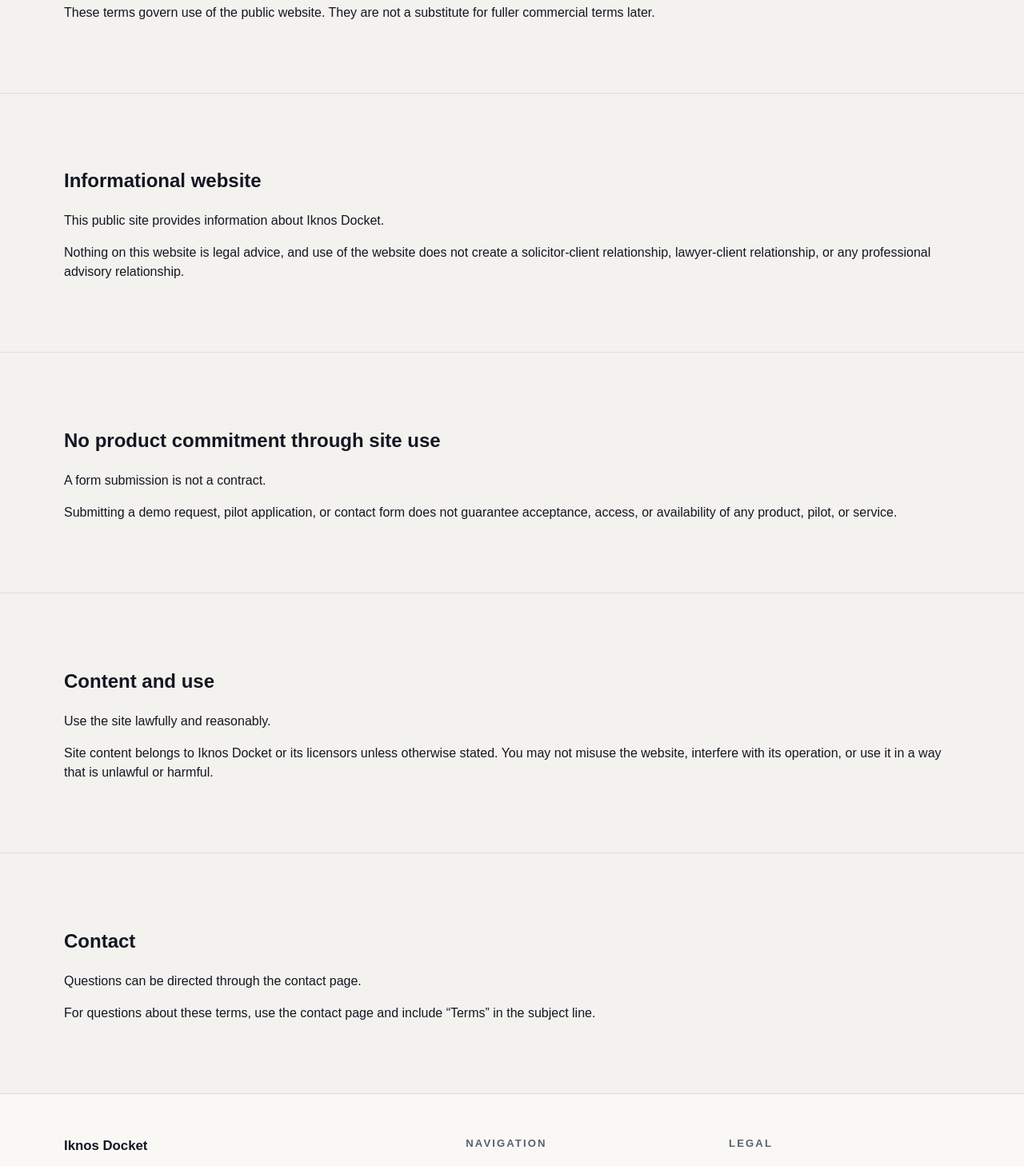
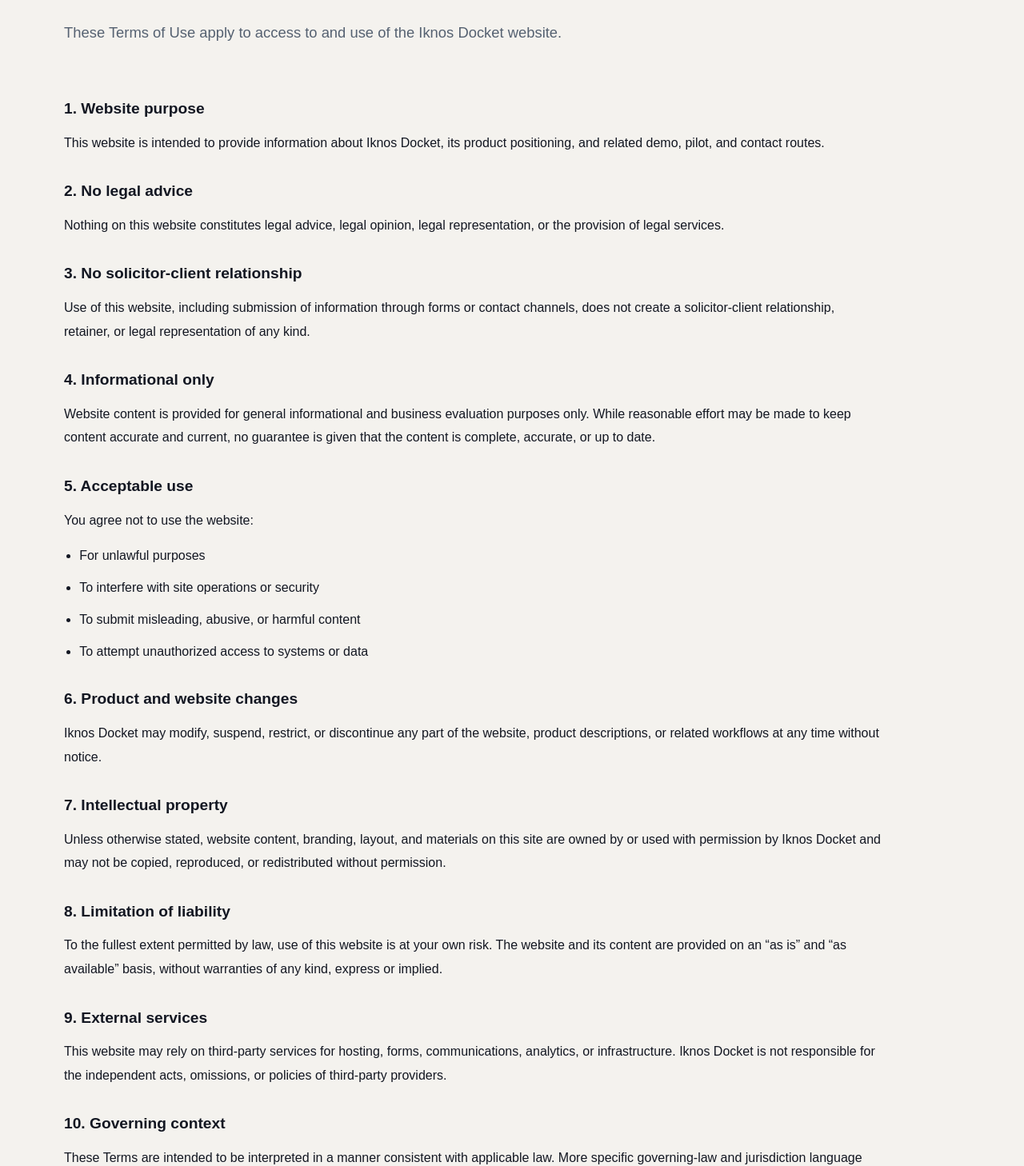
Before and after one commit to Nova-Legal/iknos-docket-site, a Next.js app: page /terms in a window 1280 px wide. Shown: the part 240-1698 px from the top of the page at 80% size. Built offline with nearby package versions, Linux system fonts and the light colour scheme.

Commit message:
Upgrade privacy and terms pages

```diff
--- a/app/globals.css
+++ b/app/globals.css
@@ -491,3 +491,32 @@
     grid-template-columns: 1fr;
   }
 }
+
+.legal-page {
+  max-width: 72rem;
+}
+
+.legal-stack {
+  display: grid;
+  gap: 2rem;
+  max-width: 64rem;
+}
+
+.legal-stack section {
+  display: grid;
+  gap: 0.8rem;
+}
+
+.legal-stack h2 {
+  margin: 0;
+  font-size: 1.2rem;
+}
+
+.legal-stack p {
+  margin: 0;
+  line-height: 1.85;
+}
+
+.legal-stack .clean-list {
+  margin-top: 0.2rem;
+}
--- a/app/terms/page.tsx
+++ b/app/terms/page.tsx
@@ -1,26 +1,130 @@
-import { Hero } from "@/components/hero";
-import { Section } from "@/components/section";
-
 export default function TermsPage() {
   return (
-    <>
-      <Hero
-        eyebrow="Terms of Use"
-        title="Terms of use"
-        description="These terms govern use of the public website. They are not a substitute for fuller commercial terms later."
-      />
-      <Section title="Informational website" intro="This public site provides information about Iknos Docket.">
-        <p>Nothing on this website is legal advice, and use of the website does not create a solicitor-client relationship, lawyer-client relationship, or any professional advisory relationship.</p>
-      </Section>
-      <Section title="No product commitment through site use" intro="A form submission is not a contract.">
-        <p>Submitting a demo request, pilot application, or contact form does not guarantee acceptance, access, or availability of any product, pilot, or service.</p>
-      </Section>
-      <Section title="Content and use" intro="Use the site lawfully and reasonably.">
-        <p>Site content belongs to Iknos Docket or its licensors unless otherwise stated. You may not misuse the website, interfere with its operation, or use it in a way that is unlawful or harmful.</p>
-      </Section>
-      <Section title="Contact" intro="Questions can be directed through the contact page.">
-        <p>For questions about these terms, use the contact page and include “Terms” in the subject line.</p>
-      </Section>
-    </>
+    <section className="section">
+      <div className="container page-stack legal-page">
+        <div className="page-hero">
+          <p className="eyebrow">Terms of Use</p>
+          <h1>Terms of Use</h1>
+          <p className="page-lead">
+            These Terms of Use apply to access to and use of the Iknos Docket
+            website.
+          </p>
+        </div>
+
+        <div className="legal-stack">
+          <section>
+            <h2>1. Website purpose</h2>
+            <p>
+              This website is intended to provide information about Iknos
+              Docket, its product positioning, and related demo, pilot, and
+              contact routes.
+            </p>
+          </section>
+
+          <section>
+            <h2>2. No legal advice</h2>
+            <p>
+              Nothing on this website constitutes legal advice, legal opinion,
+              legal representation, or the provision of legal services.
+            </p>
+          </section>
+
+          <section>
+            <h2>3. No solicitor-client relationship</h2>
+            <p>
+              Use of this website, including submission of information through
+              forms or contact channels, does not create a solicitor-client
+              relationship, retainer, or legal representation of any kind.
+            </p>
+          </section>
+
+          <section>
+            <h2>4. Informational only</h2>
+            <p>
+              Website content is provided for general informational and business
+              evaluation purposes only. While reasonable effort may be made to
+              keep content accurate and current, no guarantee is given that the
+              content is complete, accurate, or up to date.
+            </p>
+          </section>
+
+          <section>
+            <h2>5. Acceptable use</h2>
+            <p>You agree not to use the website:</p>
+            <ul className="clean-list">
+              <li>For unlawful purposes</li>
+              <li>To interfere with site operations or security</li>
+              <li>To submit misleading, abusive, or harmful content</li>
+              <li>To attempt unauthorized access to systems or data</li>
+            </ul>
+          </section>
+
+          <section>
+            <h2>6. Product and website changes</h2>
+            <p>
+              Iknos Docket may modify, suspend, restrict, or discontinue any
+              part of the website, product descriptions, or related workflows at
+              any time without notice.
+            </p>
+          </section>
+
+          <section>
+            <h2>7. Intellectual property</h2>
+            <p>
+              Unless otherwise stated, website content, branding, layout, and
+              materials on this site are owned by or used with permission by
+              Iknos Docket and may not be copied, reproduced, or redistributed
+              without permission.
+            </p>
+          </section>
+
+          <section>
+            <h2>8. Limitation of liability</h2>
+            <p>
+              To the fullest extent permitted by law, use of this website is at
+              your own risk. The website and its content are provided on an “as
+              is” and “as available” basis, without warranties of any kind,
+              express or implied.
+            </p>
+          </section>
+
+          <section>
+            <h2>9. External services</h2>
+            <p>
+              This website may rely on third-party services for hosting, forms,
+              communications, analytics, or infrastructure. Iknos Docket is not
+              responsible for the independent acts, omissions, or policies of
+              third-party providers.
+            </p>
+          </section>
+
+          <section>
+            <h2>10. Governing context</h2>
+            <p>
+              These Terms are intended to be interpreted in a manner consistent
+              with applicable law. More specific governing-law and jurisdiction
+              language may be added in later formal versions of these Terms.
+            </p>
+          </section>
+
+          <section>
+            <h2>11. Updates</h2>
+            <p>
+              These Terms of Use may be updated from time to time. Continued use
+              of the website after updates may constitute acceptance of the
+              revised Terms.
+            </p>
+          </section>
+
+          <section>
+            <h2>12. Contact</h2>
+            <p>
+              For questions regarding these Terms of Use, use the Contact page
+              on this website.
+            </p>
+          </section>
+        </div>
+      </div>
+    </section>
   );
 }
```
Also changed, not shown: app/privacy/page.tsx (+112 -22 lines).
